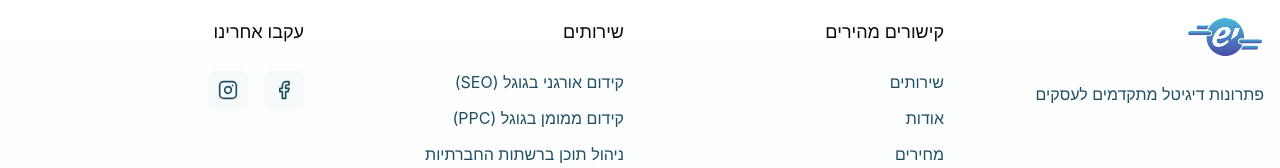
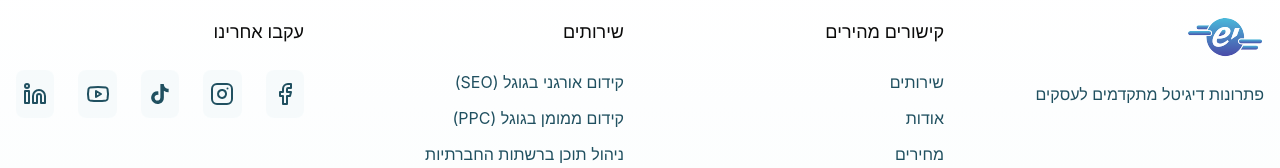
Before and after one commit to Tgoldi/YeshDig.co.il, a React (Vite) app: page /legal in a window 1280 px wide. Shown: the part 766-934 px from the top of the page. Built offline with nearby package versions, Linux system fonts and the light colour scheme.

Commit message:
Update footer with larger social icons, update pricing and hero sections

```diff
--- /dev/null
+++ b/src/components/icons/TikTokIcon.tsx
@@ -0,0 +1,11 @@
+export function TikTokIcon(props: React.SVGProps<SVGSVGElement>) {
+    return (
+        <svg
+            viewBox="0 0 24 24"
+            fill="currentColor"
+            {...props}
+        >
+            <path d="M19.59 6.69a4.83 4.83 0 0 1-3.77-4.25V2h-3.45v13.67a2.89 2.89 0 0 1-5.2 1.74 2.89 2.89 0 0 1 2.31-4.64 2.93 2.93 0 0 1 .88.13V9.4a6.84 6.84 0 0 0-1-.05A6.33 6.33 0 0 0 5 20.1a6.34 6.34 0 0 0 10.86-4.43v-7a8.16 8.16 0 0 0 4.77 1.52v-3.4a4.85 4.85 0 0 1-1-.1z" />
+        </svg>
+    );
+}
--- a/src/components/layout/footer.tsx
+++ b/src/components/layout/footer.tsx
@@ -1,5 +1,6 @@
-import { Facebook, Instagram } from "lucide-react";
+import { Facebook, Instagram, Linkedin, Youtube } from "lucide-react";
 import { useNavigate, useLocation } from "react-router-dom";
+import { TikTokIcon } from "@/components/icons/TikTokIcon";
 
 export function Footer() {
   const navigate = useNavigate();
@@ -85,19 +86,24 @@ export function Footer() {
 
           <div>
             <h3 className="font-medium mb-6 text-lg">עקבו אחרינו</h3>
-            <div className="flex gap-4">
+            <div className="grid grid-cols-5 gap-4 sm:gap-6 max-w-[280px] sm:max-w-none mx-auto">
               {[
                 { Icon: Facebook, href: "https://www.facebook.com/profile.php?id=61566661383182" },
                 { Icon: Instagram, href: "https://www.instagram.com/yesh.digital/?fbclid=IwZXh0bgNhZW0CMTEAAR34phfdnFPsQSNW2yFuZGdhL5FrnKzoo0a11tFZWjFwgPoESNHB3m0SeU8_aem_7Du1IZp6UPO7N140Lvrp0w" },
+                { Icon: TikTokIcon, href: "https://www.tiktok.com/@yeshdigital" },
+                { Icon: Youtube, href: "https://www.youtube.com/channel/UC5EA24nn5o9kBgTQFeAvTaQ" },
+                { Icon: Linkedin, href: "https://linkedin.com/company/%D7%99%D7%A9-%D7%A9%D7%99%D7%95%D7%95%D7%A7-%D7%91%D7%93%D7%99%D7%92%D7%99%D7%98%D7%9C/" }
               ].map(({ Icon, href }, index) => (
                 <a
                   key={index}
                   href={href}
                   target="_blank"
                   rel="noopener noreferrer"
-                  className="w-10 h-10 rounded-lg bg-muted/50 hover:bg-primary/10 flex items-center justify-center transition-colors"
+                  className="flex items-center justify-center"
                 >
-                  <Icon className="h-5 w-5 text-muted-foreground hover:text-primary transition-colors" />
+                  <div className="w-10 h-10 sm:w-12 sm:h-12 rounded-lg bg-muted/50 hover:bg-primary/10 flex items-center justify-center transition-all hover:scale-110">
+                    <Icon className="h-5 w-5 sm:h-6 sm:w-6 text-muted-foreground hover:text-primary transition-colors" />
+                  </div>
                 </a>
               ))}
             </div>
--- a/src/components/sections/hero.tsx
+++ b/src/components/sections/hero.tsx
@@ -69,7 +69,7 @@ export function Hero() {
               className="text-lg md:text-xl text-muted-foreground max-w-2xl lg:max-w-none mx-auto lg:mx-0"
               variants={item}
             >
-            מתמחים בקידום אתרים אורגנית וממומן במגוון פלטפורמות. אצלנו תוכלו למצוא גם הקמת אתרים ודפי נחיתה.
+              מתמחים בקידום אתרים אורגנית וממומן במגוון פלטפורמות. אצלנו תוכלו למצוא גם הקמת אתרים ודפי נחיתה.
             </motion.p>
 
             <motion.div
@@ -108,21 +108,22 @@ export function Hero() {
                   key={stat.label}
                   className={`flex flex-col items-center justify-center card-hover p-4 rounded-lg border-2 border-transparent bg-transparent [background-clip:padding-box] relative
                     before:absolute before:inset-0 before:-z-10 before:m-[-2px] before:rounded-lg before:bg-gradient-to-r before:from-primary before:to-accent
-                    ${index === 2 ? 'col-span-2 md:col-span-1' : ''} ${index === 0 ? 'md:flex md:justify-center' : ''}`}
+                    ${index === 0 ? 'col-span-2 md:col-span-1 md:flex md:items-center md:justify-center' : 'col-span-1'}`}
                   variants={item}
                   custom={index}
                   whileHover={{ scale: 1.05 }}
                   whileTap={{ scale: 0.95 }}
                 >
                   <motion.div
-                    className="text-3xl sm:text-4xl lg:text-5xl font-bold mb-2 flex items-center justify-center w-full text-foreground"
+                    className={`text-3xl sm:text-4xl lg:text-5xl font-bold mb-2 flex items-center justify-center w-full text-foreground
+                      ${index === 0 ? 'text-right md:text-center' : ''}`}
                     initial={{ opacity: 0, scale: 0.5 }}
                     animate={{ opacity: 1, scale: 1 }}
                     transition={{ delay: 0.6 + index * 0.1 }}
                   >
                     {stat.value}
                   </motion.div>
-                  <div className="stats-label text-sm sm:text-base w-full text-center">
+                  <div className={`stats-label text-sm sm:text-base w-full ${index === 0 ? 'text-right md:text-center' : 'text-center'}`}>
                     <span className="text-shadow-sm">
                       {stat.label}
                     </span>
--- a/src/components/sections/pricing.tsx
+++ b/src/components/sections/pricing.tsx
@@ -7,7 +7,7 @@ import { ContactDialog } from "@/components/contact-dialog";
 
 const hostingPlans = [
   {
-    name: "חבילה מסיסית",
+    name: "חבילה בסיסית",
     price: "999",
     originalPrice: "1,200",
     discount: "17%",
@@ -29,7 +29,7 @@ const hostingPlans = [
     duration: "זמן מחירון: 7 ימי עסקים",
     popular: true,
     features: [
-      "3 בלוקים",
+      "שלוש בלוקים",
       "הצגת העסק בצורה מפורטת",
       "תמונות ללא הגבלה",
       "עיצוב רספונסיבי למובייל",
@@ -45,7 +45,7 @@ const hostingPlans = [
     discount: "14%",
     duration: "זמן מחירון: 10 ימי עסקים",
     features: [
-      "5 בלוקים",
+      "חמש בלוקים",
       "הצגת העסק בצורה מפורטת ומקצועית",
       "תמונות ללא הגבלה + עיצוב",
       "אינטגרציה מקצועית לכל צורך",
@@ -157,11 +157,11 @@ export function Pricing() {
               </p>
             </div>
 
-            <div className="grid md:grid-cols-3 gap-8 flex flex-col-reverse md:flex-row">
+            <div className="grid grid-cols-1 md:grid-cols-none md:flex md:flex-row-reverse gap-8">
               {hostingPlans.map((plan, index) => (
                 <Card
                   key={index}
-                  className={`relative card-hover text-right ${
+                  className={`relative card-hover text-right md:w-1/3 ${
                     plan.popular ? 'border-primary shadow-lg scale-105' : ''
                   }`}
                 >
@@ -228,11 +228,11 @@ export function Pricing() {
               </p>
             </div>
 
-            <div className="grid lg:grid-cols-4 gap-8 flex flex-col-reverse lg:flex-row">
+            <div className="grid grid-cols-1 lg:grid-cols-none lg:flex lg:flex-row-reverse gap-8">
               {marketingPlans.map((plan, index) => (
                 <Card
                   key={index}
-                  className={`relative card-hover text-right ${
+                  className={`relative card-hover text-right lg:w-1/4 ${
                     plan.popular ? 'border-primary shadow-lg scale-105' : ''
                   }`}
                 >
```
